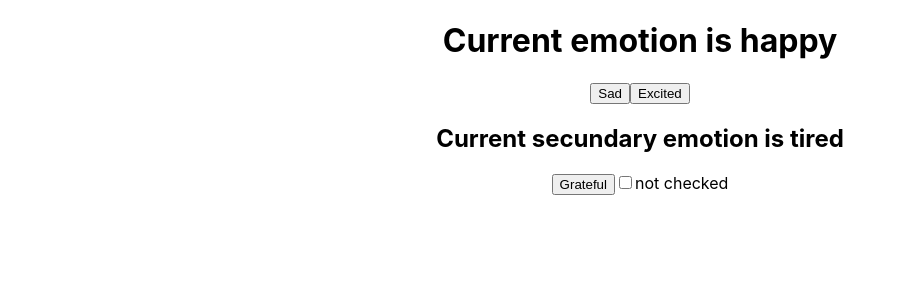
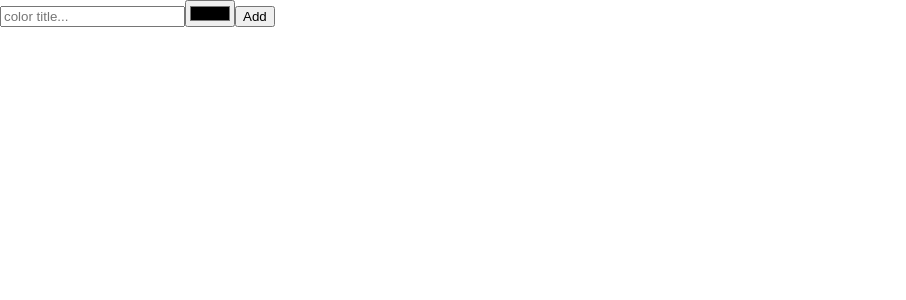
Before and after one commit to mancha-24/reactjs-practice, a React (Create React App) app in the folder reactjs-practice/: page / in a window 1280 px wide. Shown: the top 300 px of the page, without its empty margins (0-906 px from the left). Built offline with nearby package versions, Linux system fonts and the light colour scheme.

Commit message:
understanding useRef to manage inputs values

```diff
--- a/reactjs-practice/src/App.js
+++ b/reactjs-practice/src/App.js
@@ -1,39 +1,28 @@
 import './App.css';
-import React, { useState, useEffect, useReducer } from 'react';
+import  { useRef } from 'react';
 
 function App() {
+  const txtTitle = useRef();
+  const hexColor = useRef();
 
-  const [emotion, setEmotion] = useState("happy");
-  const [secundary, setSecundary] = useState("tired");
-
-  useEffect(() => {
-    console.log(`It's ${emotion} right now`);
-  }, [emotion]);
-
-  useEffect(() => {
-    console.log(`It's ${secundary} right now`);
-  }, []);
-
-  const [checked, setChecked] = useReducer((checked) => !checked, false);
-
+const submit = (e) => {
+  e.preventDefault();
+  const title = txtTitle.current.value;
+  const color = hexColor.current.value;
+  alert(`${title}, ${color}`);
+  txtTitle.current.value = "";
+  hexColor.current.value = "";
+};
   return (
-    <div className="App">
-      <h1>Current emotion is {emotion}</h1>
-      <button onClick={() => setEmotion("sad")}>Sad</button>
-      <button onClick={() => setEmotion("excited")}>Excited</button>
-
-      <h2>Current secundary emotion is {secundary}</h2>
-      <button onClick={() => setSecundary("gratefull")}>Grateful</button>
-
-      <input
-        type="checkbox"
-        value={checked}
-        onChange={setChecked}
-      />
-      <label>
-        {checked ? "checked" : "not checked"}
-      </label>
-    </div>
+   <form onSubmit={submit}>
+    <input
+      ref={txtTitle} type="text" placeholder='color title...'
+    />
+    <input
+      ref={hexColor} type="color"
+    />
+    <button>Add</button>
+   </form>
   );
 }
 
```
